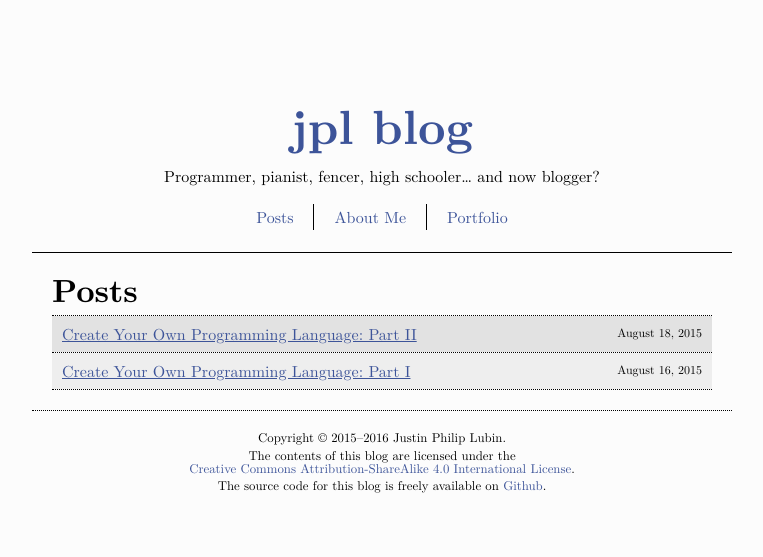
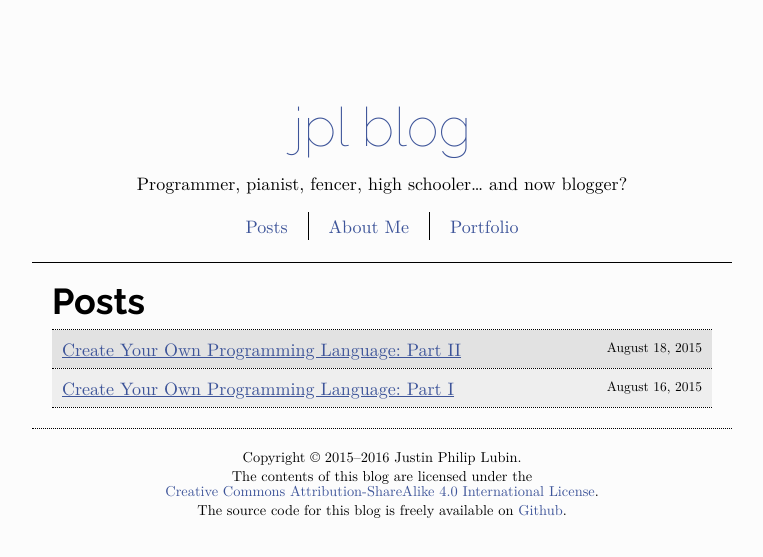
Before and after one commit to jlubi333/jpl-blog, a Jekyll site: the page built from index.html, in a window 1280 px wide. Shown: the top 557 px of the page, without its empty margins (258-1021 px from the left). Built offline with Jekyll 4.4.1, drawn with Linux system fonts in a browser that asks for light colours.

Commit message:
Clean things up.

```diff
--- a/_includes/head.html
+++ b/_includes/head.html
@@ -8,7 +8,7 @@
             {{ site.title }}
         {% endif %}
     </title>
-    <link href='http://fonts.googleapis.com/css?family=Inconsolata:400,700' rel='stylesheet' type='text/css'>
+    <link href='https://fonts.googleapis.com/css?family=Inconsolata:400,700|Raleway:100,100italic,700,700italic' rel='stylesheet' type='text/css'>
     <link rel="stylesheet" href="/css/base16-ocean.dark.css" />
     <link rel="stylesheet" href="/css/reset.css" />
     <link rel="stylesheet" href="/css/main.css" />
--- a/_layouts/post.html
+++ b/_layouts/post.html
@@ -5,6 +5,7 @@ layout: skeleton
 {% include header.html %}
 
 <div class="content post">
+    {% if page.title %} <h1>{{page.title}}</h1> {% endif %}
     {{ content }}
 </div>
 
--- a/css/main.scss
+++ b/css/main.scss
@@ -5,7 +5,9 @@
 
 $main-color: #3D5499;
 $main-color-darker: #2B3B6B;
+$special-font: "Raleway";
 $transition-width: 750px;
+$post-element-spacing: 0.5em;
 
 /* --- Font Faces --- */
 
@@ -49,11 +51,16 @@ $transition-width: 750px;
 
 body {
     width: 700px;
+    color: #000000;
+    background-color: #FCFCFC;
     font-family: "Latin Modern", "Garamond", "Baskerville",  serif;
-    font-size: 16px;
-    background-color: #FCFCFC;
+    font-size: 18px;
     margin: auto;
     padding-bottom: 20px;
+}
+
+h1, h2, h3, h4, h5, h6 {
+    font-family: $special-font;
 }
 
 a {
@@ -89,7 +96,7 @@ a:hover {
 
     .site-header h1 {
         font-size: 3em;
-        font-weight: bold;
+        font-weight: 100;
         margin-bottom: 20px;
     }
 
@@ -208,7 +215,7 @@ a:hover {
 .content.post h2,
 .content.post h3 {
     font-weight: bold;
-    padding: 10px;
+    padding: 10px 0;
 }
 
 .content.post h1 {
@@ -228,8 +235,7 @@ a:hover {
 
 .content.post p,
 .content.post li {
-    font-size: 1.2em;
-    margin-bottom: 10px;
+    margin-bottom: $post-element-spacing;
 }
 
 .content.post ul,
@@ -249,7 +255,7 @@ a:hover {
 .content.post blockquote {
     background-color: #EEEEEE;
     padding: 15px 20px;
-    margin-bottom: 10px;
+    margin-bottom: $post-element-spacing;
     border-left: 10px solid $main-color;
 }
 
@@ -311,7 +317,7 @@ code {
 }
 
 pre {
-    margin-bottom: 10px;
+    margin-bottom: $post-element-spacing;
     padding: 10px;
     border: 1px solid black;
     border-radius: 5px;
```
